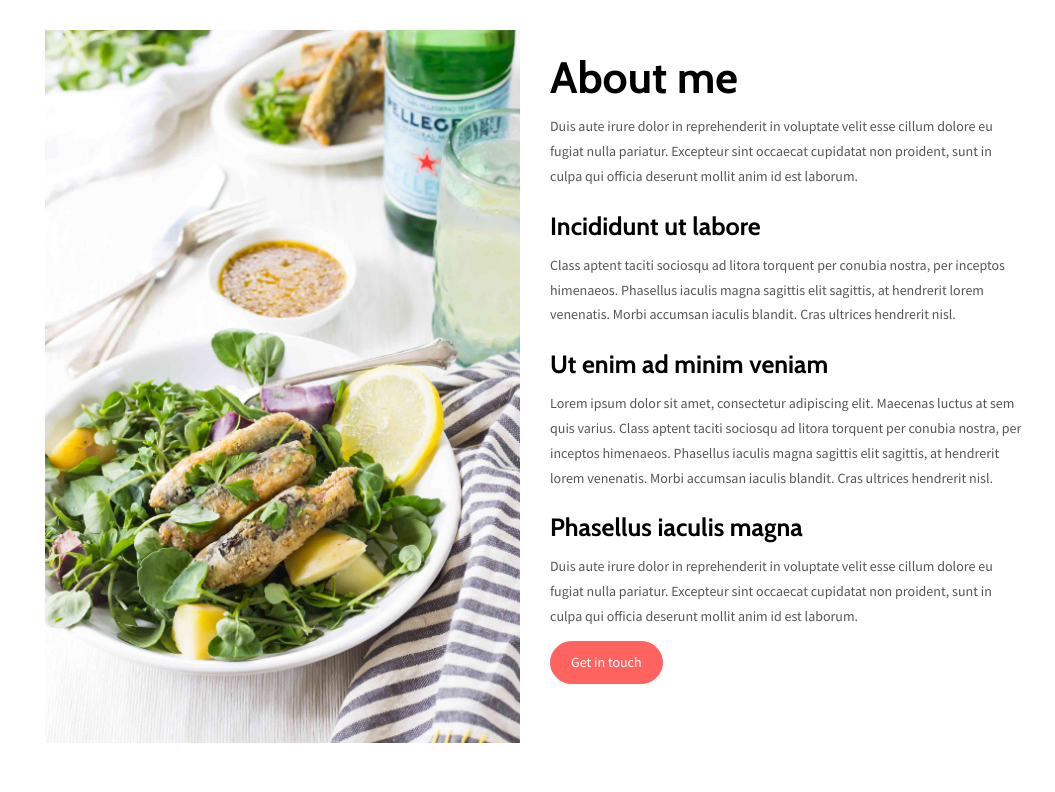
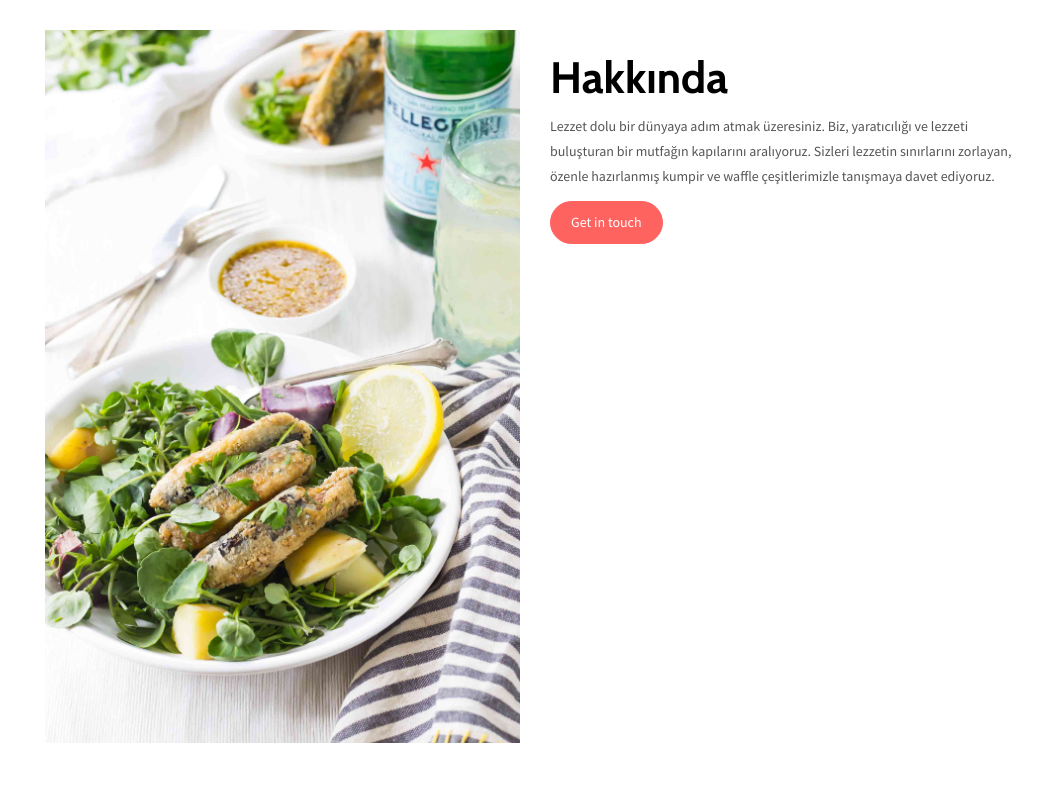
Before and after one commit to galatakumpir/galatakumpir.github.io, a plain HTML site: page about.html in a window 1280 px wide. Shown: the full height of the page, 225-1280 px from the left. Drawn offline with nearby package versions, Linux system fonts and the light colour scheme.

Commit message:
text changed hakkinda

```diff
--- a/about.html
+++ b/about.html
@@ -17,7 +17,7 @@
 
 
 
-  <title>Title page</title>
+  <title>Hakkında</title>
 
 <link href="./main.82cfd66e.css" rel="stylesheet"></head>
 
@@ -32,7 +32,7 @@
       <span class="icon-bar"></span>
       <span class="icon-bar"></span>
     </button>
-    <a href="./index.html" class="navbar-brand">Mashup Template</a>
+    <a href="./index.html" class="navbar-brand">Hakkında</a>
   </div>
 
   <nav class="sidebar">
@@ -79,24 +79,13 @@
     <img class="img-responsive" alt="" src="./assets/images/img-10.jpg">
   </div>
   <div class="col-xs-12 col-md-6">
-    <h1>About me</h1>
+    <h1>Hakkında</h1>
 
-    <p>Duis aute irure dolor in reprehenderit in voluptate velit esse
-    cillum dolore eu fugiat nulla pariatur. Excepteur sint occaecat cupidatat non
-    proident, sunt in culpa qui officia deserunt mollit anim id est laborum.</p>
+    <p>Lezzet dolu bir dünyaya adım atmak üzeresiniz. Biz,
+      yaratıcılığı ve lezzeti buluşturan bir mutfağın kapılarını aralıyoruz. Sizleri lezzetin sınırlarını zorlayan,
+       özenle hazırlanmış kumpir ve waffle çeşitlerimizle tanışmaya davet ediyoruz.</p>
 
-    <h3>Incididunt ut labore </h3>
 
-    <p>Class aptent taciti sociosqu ad litora torquent per conubia nostra, per inceptos himenaeos. Phasellus iaculis magna sagittis elit sagittis, at hendrerit lorem venenatis. Morbi accumsan iaculis blandit. Cras ultrices hendrerit nisl.</p>
-
-    <h3>Ut enim ad minim veniam </h3>
-
-    <p>Lorem ipsum dolor sit amet, consectetur adipiscing elit. Maecenas luctus at sem quis varius.
-    Class aptent taciti sociosqu ad litora torquent per conubia nostra, per inceptos himenaeos. Phasellus iaculis magna sagittis elit sagittis, at hendrerit lorem venenatis. Morbi accumsan iaculis blandit. Cras ultrices hendrerit nisl.</p>
-    <h3>Phasellus iaculis magna </h3>
-    <p>Duis aute irure dolor in reprehenderit in voluptate velit esse
-    cillum dolore eu fugiat nulla pariatur. Excepteur sint occaecat cupidatat non
-    proident, sunt in culpa qui officia deserunt mollit anim id est laborum.</p>
 
     <a href="contact.html" class="btn btn-primary" title=""> Get in touch</a>
  </div>
```
Also changed, not shown: index.html (+1 -3 lines).
